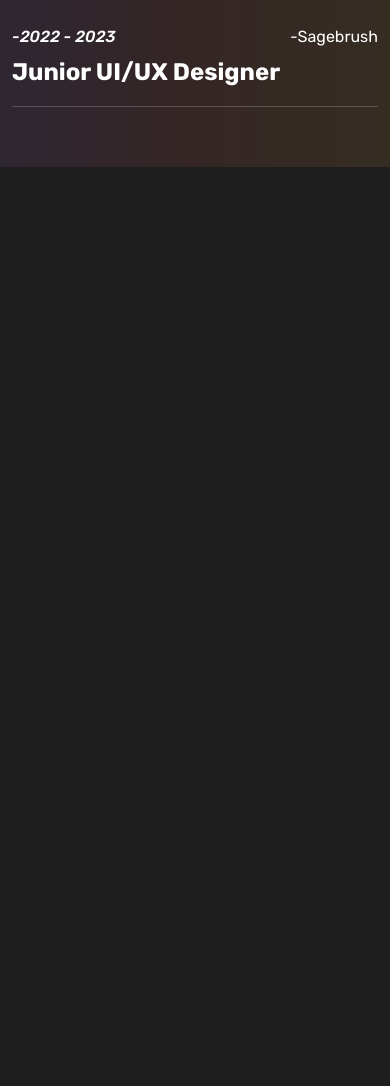
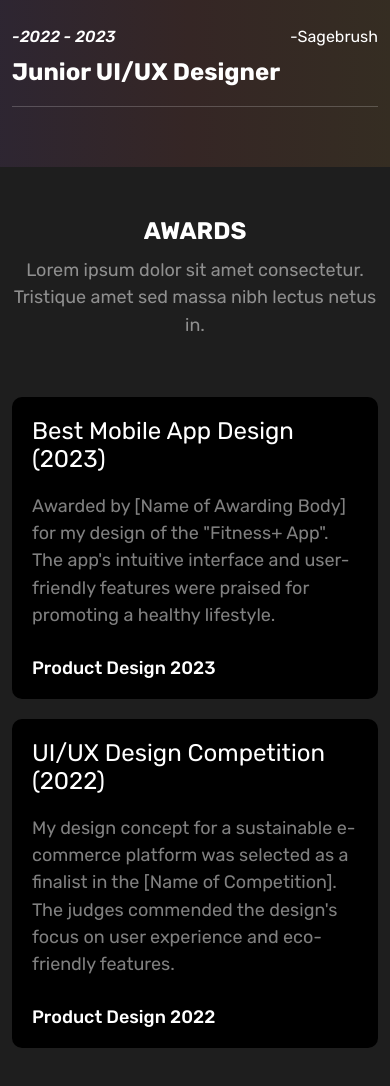
Before and after one commit to nasir35/static-portfolio, a plain HTML site: page index.html in a window 390 px wide. Shown: the part 1960-3046 px from the top of the page. Before the commit the page ends 2127 px from the top, so only its background shows below. Drawn offline with Linux system fonts and the light colour scheme.

Commit message:
added awards section

```diff
--- a/index.html
+++ b/index.html
@@ -159,9 +159,42 @@
     </section>
 
     <!-- awards section  -->
-    <div id="awards-section">
-
-    </div>
+    <section id="awards-section">
+        <div class="container">
+            <div class="section-header">
+                <h2 class="heading">AWARDS</h2>
+                <p class="description">Lorem ipsum dolor sit amet consectetur. Tristique amet sed massa nibh lectus netus in.
+                </p>
+            </div>
+            <div class="awards-list">
+                <div class="award-item">
+                    <div class="award-content">
+                        <h2 class="award-title">Best Mobile App Design (2023)</h2>
+                        <p class="description">
+                            Awarded by [Name of Awarding Body] for my design of the "Fitness+ App". The app's intuitive
+                            interface and user-friendly features were praised for promoting a healthy lifestyle.
+                        </p>
+                    </div>
+                    <div class="award-category">
+                        <p>Product Design 2023</p>
+                    </div>
+                </div>
+                <div class="award-item">
+                    <div class="award-content">
+                        <h2 class="award-title">UI/UX Design Competition (2022)</h2>
+                        <p class="description">
+                            My design concept for a sustainable e-commerce platform was selected as a finalist in the [Name
+                            of Competition]. The judges commended the design's focus on user experience and eco-friendly
+                            features.
+                        </p>
+                    </div>
+                    <div class="award-category">
+                        <p>Product Design 2022</p>
+                    </div>
+                </div>
+            </div>
+        </div>
+    </section>
 
     <!-- portfolio section  -->
     <div id="portfolio-section"></div>
--- a/media_queries.css
+++ b/media_queries.css
@@ -34,6 +34,14 @@
 
     #banner-section .container .skills span {
         font-size: 16px;
+    }
+    #experience-section{
+        margin: 0;
+        padding: 70px 20px;
+    }
+    #awards-section{
+        margin: 0;
+        padding: 60px 20px;
     }
 }
 
@@ -162,9 +170,10 @@
 
     #experience-section{
         margin: 0;
-        padding: 60px 12px;
+        padding: 60px 0;
     }
     #experience-section .container {
+        padding: 0 12px;
         flex-direction: column;
         align-items: center;
     }
@@ -177,4 +186,29 @@
         gap: 30px;
     }
 
+
+    #awards-section {
+        margin: 0;
+        padding: 50px 0;
+    }
+    #awards-section .container {
+        padding: 0 12px;
+    }
+    #awards-section .award-content {
+            max-width: 100%;
+            text-align: left;
+        }
+    #awards-section .awards-list {
+        gap: 20px;
+    }
+
+    #awards-section .award-item {
+        flex-direction: column;
+        align-items: flex-start;
+    }
+
+    #awards-section .award-category {
+        margin-top: 10px;
+        text-align: left;
+        }
 }
--- a/style.css
+++ b/style.css
@@ -340,3 +340,64 @@ h2{
     padding-bottom: 20px;
     border-bottom : 1px solid rgba(255, 255, 255, 0.2);
 }
+
+
+/* award section  */
+#awards-section {
+    width: 100vw;
+    padding: 70px 0px;
+    background: var(--primaryColor);
+}
+
+#awards-section .container {
+    display: flex;
+    flex-direction: column;
+    max-width: var(--maxWidth);
+    margin: 0 auto;
+    text-align: center;
+}
+
+#awards-section .section-header {
+    max-width: 540px;
+    margin: 0 auto;
+    margin-bottom: 40px;
+}
+#awards-section .description {
+    font-size: var(--pSize);
+}
+
+#awards-section .awards-list {
+    display: flex;
+    flex-direction: column;
+    gap: 30px;
+}
+
+#awards-section .award-item {
+    display: flex;
+    justify-content: space-between;
+    padding: 20px;
+    background: #000000;
+    border-radius: 10px;
+}
+
+#awards-section .award-content {
+    max-width: 70%;
+    text-align: left;
+}
+
+#awards-section .award-title {
+    font-weight: 400;
+    font-size: 24px;
+    margin-bottom: 20px;
+}
+
+#awards-section .description {
+    line-height: 1.7rem;
+}
+
+#awards-section .award-category {
+    font-size: 18px;
+    font-weight: 500;
+    color: var(--textColor);
+    text-align: right;
+}
```
